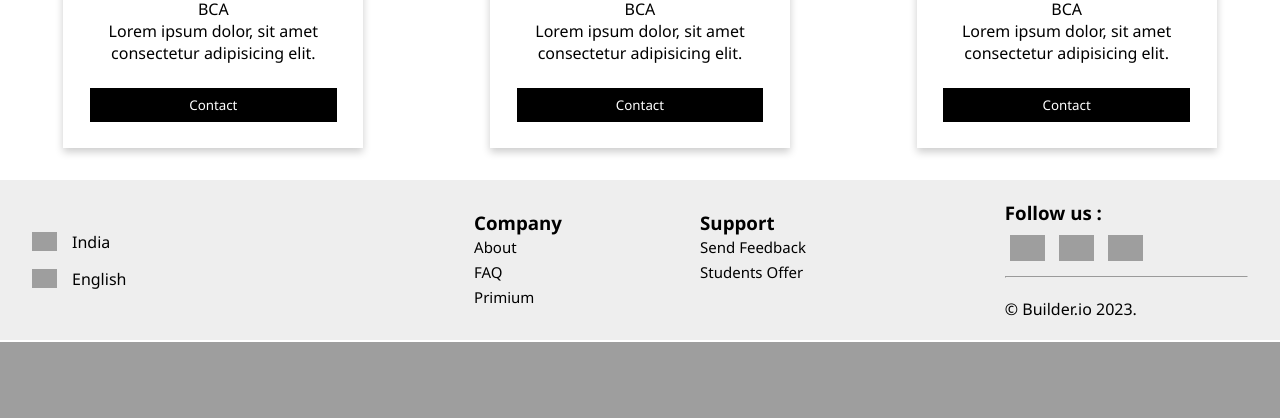
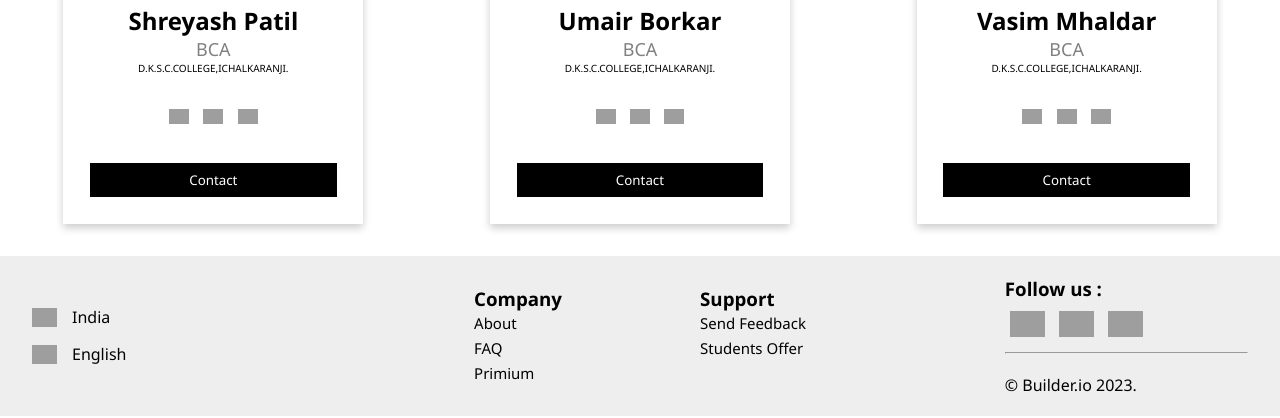
Before and after one commit to shreyashpatil2002/CV, a PHP site: page / in a window 1280 px wide. Shown: the part 1100-1518 px from the top of the page. Before the commit the page ends 1442 px from the top, so only its background shows below. Run offline with PHP 8.4, Linux system fonts and the light colour scheme; grey boxes are pictures that could not be loaded.

Commit message:
Teamsection under progress profile cards added.

```diff
--- a/src/other/aboutUs/index.html
+++ b/src/other/aboutUs/index.html
@@ -51,42 +51,43 @@
         </p>
       </div>
     </div>
+    <div class="teamtitle">Our Team</div>
     <div class="teamSection">
       <div class="card">
-        <img src=".jpg" alt="shreyashimg" style="width:100%">
+        <img src=".jpg" alt="shreyash" style="width:100%">
         <h2>Shreyash Patil</h2>
         <p class="title">BCA</p>
-        <p>Lorem ipsum dolor, sit amet consectetur adipisicing elit.</p>
-        <div style="margin: 24px 0;">
-          <a href="#"><i class="#"></i></a>
-          <a href="#"><i class="#"></i></a>
-          <a href="#"><i class="#"></i></a>
+        <p class="desc">D.K.S.C.COLLEGE,ICHALKARANJI.</p>
+        <div style="margin: 24px 0;" class="media-icon">
+          <a href="#"><img src="../../../Assets/svg/linkedin (1).svg" alt="" /><i class="#"></i></a>
+          <a href="#"><img src="../../../Assets/svg/github.svg" alt="" /><i class="#"></i></a>
+          <a href="#"><img src="../../../Assets/svg/mail.svg" alt="" /><i class="#"></i></a>
           <a href="#"><i class="#"></i></a>
         </div>
         <p><button class="button">Contact</button></p>
       </div>
       <div class="card">
-        <img src=".jpg" alt="umairimg" style="width:100%">
+        <img src=".jpg" alt="umair" style="width:100%">
         <h2>Umair Borkar</h2>
         <p class="title">BCA</p>
-        <p>Lorem ipsum dolor, sit amet consectetur adipisicing elit.</p>
-        <div style="margin: 24px 0;">
-          <a href="#"><i class="#"></i></a>
-          <a href="#"><i class="#"></i></a>
-          <a href="#"><i class="#"></i></a>
+        <p class="desc">D.K.S.C.COLLEGE,ICHALKARANJI.</p>
+        <div style="margin: 24px 0;" class="media-icon">
+          <a href="#"><img src="../../../Assets/svg/linkedin (1).svg" alt="" /><i class="#"></i></a>
+          <a href="#"><img src="../../../Assets/svg/github.svg" alt="" /><i class="#"></i></a>
+          <a href="#"><img src="../../../Assets/svg/mail.svg" alt="" /><i class="#"></i></a>
           <a href="#"><i class="#"></i></a>
         </div>
         <p><button class="button">Contact</button></p>
       </div>
       <div class="card">
-        <img src=".jpg" alt="vasim" style="width:100%">
+        <img src="vasim.jpg" alt="vasim" style="width:100%">
         <h2>Vasim Mhaldar</h2>
         <p class="title">BCA</p>
-        <p>Lorem ipsum dolor, sit amet consectetur adipisicing elit.</p>
-        <div style="margin: 24px 0;">
-          <a href="#"><i class="#"></i></a>
-          <a href="#"><i class="#"></i></a>
-          <a href="#"><i class="#"></i></a>
+        <p class="desc">D.K.S.C.COLLEGE,ICHALKARANJI.</p>
+        <div style="margin: 24px 0;" class="media-icon">
+          <a href="#"><img src="../../../Assets/svg/linkedin (1).svg" alt="" /><i class=""></i></a>
+          <a href="#"><img src="../../../Assets/svg/github.svg" alt="" /><i class="#"></i></a>
+          <a href="#"><img src="../../../Assets/svg/mail.svg" alt="" /><i class="#"></i></a>
           <a href="#"><i class="#"></i></a>
         </div>
         <p><button class="button">Contact</button></p>
--- a/src/other/aboutUs/style.css
+++ b/src/other/aboutUs/style.css
@@ -115,6 +115,12 @@ body {
   width: 30rem;
 }
 /*Here is Our team section */
+.teamtitle{
+  color: #010c61;
+  font-size: 3rem;
+  text-align: center;
+  font-weight: bold;
+}
 
 .teamSection{
   width: 100%;
@@ -127,6 +133,7 @@ body {
 
 .teamSection .card{
   padding: 2%;
+  padding-top: 0%;
   height: auto;
   border: 1px solid rgba(255, 255, 255, 0.15);
   box-shadow: 0 4px 8px 0 rgba(0, 0, 0, 0.2);
@@ -134,11 +141,26 @@ body {
   margin: auto;
   text-align: center;
 }
+
+.card .title{
+  color: grey;
+  font-size: 18px;
+}
+
+.card .desc{
+  font-size: 10px;
+}
+
 .teamsection .card a{
 text-decoration: none;
   font-size: 10px;
   color: black;
 
+}
+
+.card .media-icon img{
+  width: 20px;
+  margin: 10px 5px;
 }
 
 .teamSection .card .button{
@@ -152,6 +174,9 @@ border: none;
   cursor: pointer;
   width: 100%;
 
+}
+.button:hover, a:hover {
+  opacity: 0.7;
 }
 
 /* footer styleing  */
```
